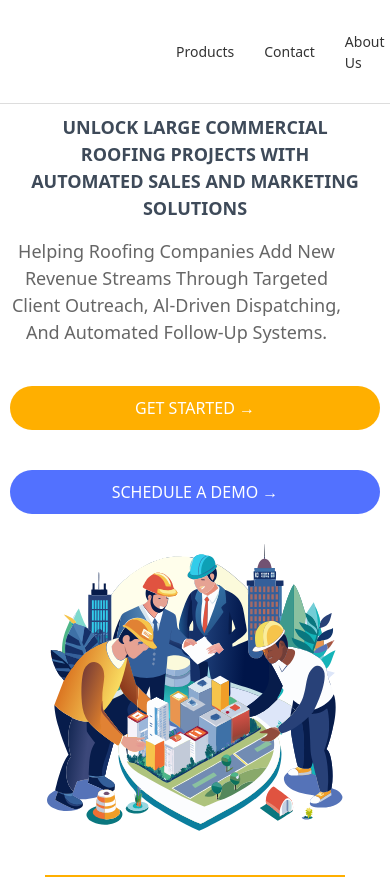
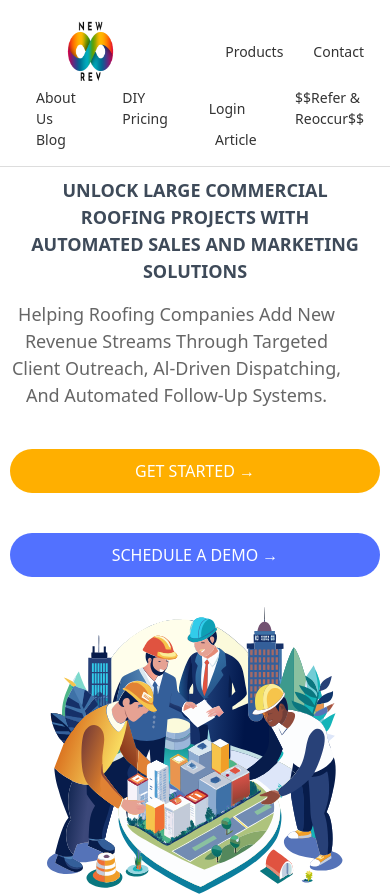
Before and after one commit to nidu003/rev, a Next.js app: page / in a window 390 px wide. Shown: the top 896 px of the page. Built offline with nearby package versions, Linux system fonts and the light colour scheme.

Commit message:
update css

```diff
--- a/app/globals.css
+++ b/app/globals.css
@@ -21,6 +21,8 @@ html,body {
   padding: 1rem;
   border-bottom: 1px solid #ddd;
   margin-left: 0; /* No negative margins */
+  width: 100%; /* Ensure full width */
+  overflow-x: auto; /* Add horizontal scrolling if needed */
 }
 
 .nav ul {
@@ -28,20 +30,33 @@ html,body {
   margin: 0;
   padding: 0;
   display: flex;
+  flex-wrap: wrap; /* Allow items to wrap to the next line if needed */
+  width: 100%; /* Make the ul take full width */
 }
 
 .nav li {
   margin-right: 20px;
+  flex: 1; /* Distribute space evenly */
+  display: inline-block; /* Ensure items are displayed inline */
 }
 
 .nav a {
   text-decoration: none;
   color: #333;
   transition: color 0.2s ease;
+  display: inline-block; /* Ensure links are displayed inline */
 }
 
 .nav a:hover {
   color: #666;
+}
+
+.nav img {
+  width: 30px; /* Adjust image size */
+  height: auto;
+  margin-left: 0;
+  margin-right: 0;
+  display: inline-block; /* Ensure images are displayed inline */
 }
 
 /* Tablet (max-width: 1024px) */
@@ -82,30 +97,35 @@ html,body {
     justify-content: space-between;
     align-items: center;
     padding: 1rem; /* Increase padding for touch devices */
+    overflow-x: auto; /* Add horizontal scrolling if needed */
   }
 
   .nav ul {
     flex-direction: row; /* Keep the menu items in a row */
     padding: 0;
     width: 100%; /* Make the ul take full width */
+    overflow-x: auto; /* Add horizontal scrolling if needed */
   }
 
   .nav li {
     margin-right: 10px; /* Space between items */
+    flex: 1; /* Distribute space evenly */
+    display: inline-block; /* Ensure items are displayed inline */
   }
 
   .nav a {
     font-size: 14px; /* Smaller font size for mobile */
+    display: inline-block; /* Ensure links are displayed inline */
   }
 
   .nav img {
     width: 30px; /* Adjust image size for mobile */
-    height: auto; /* Maintain aspect ratio */
+    height: auto;
     margin-left: 0;
     margin-right: 0;
+    display: inline-block; /* Ensure images are displayed inline */
   }
 }
-
 /*Hero*/
 /* Base styles for desktop */
 .containerh {
```
